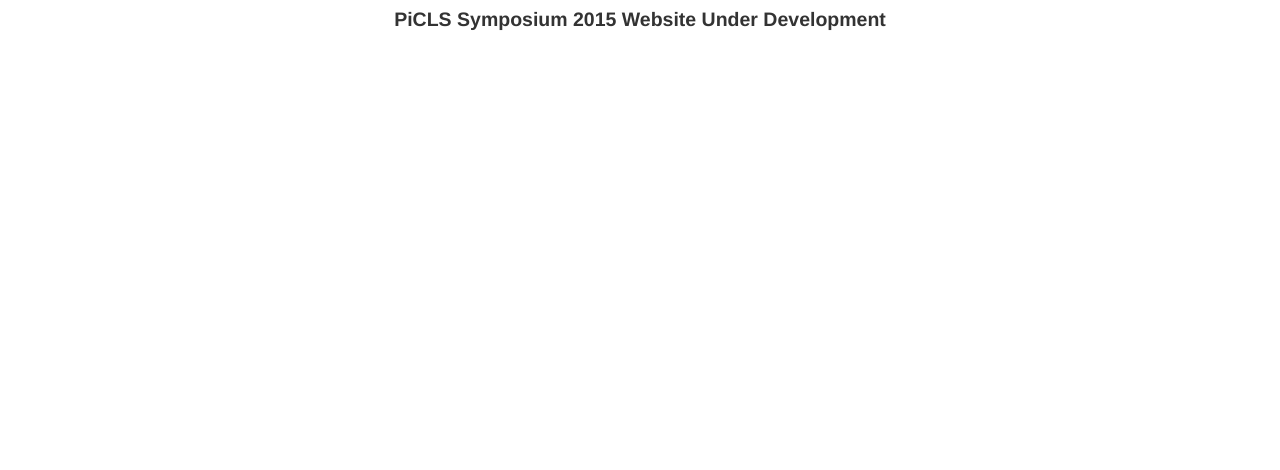
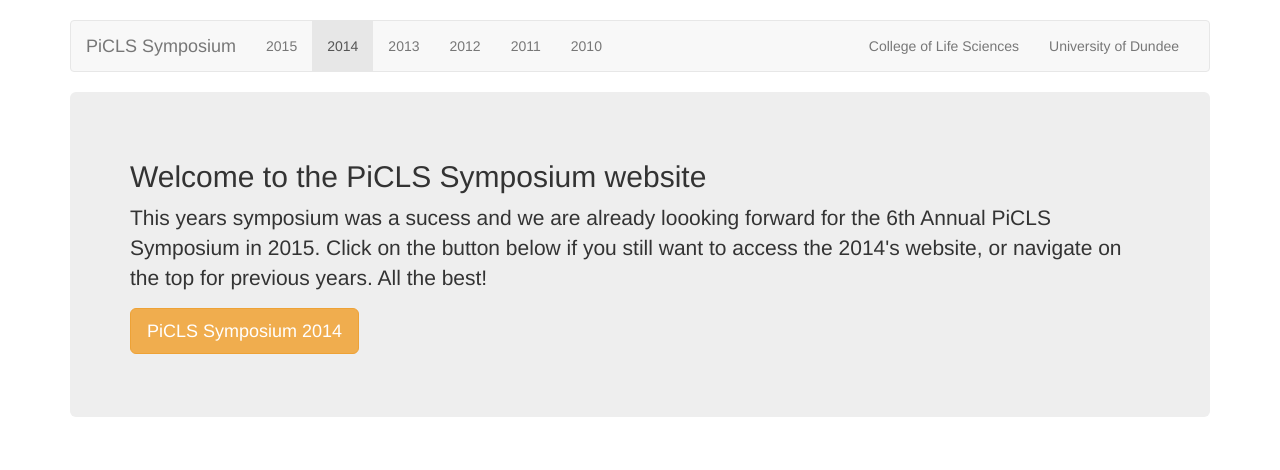
Before and after one commit to picls-symposium/picls-symposium.github.io, a plain HTML site: page index.html in a window 1280 px wide. Drawn offline with nearby package versions, Linux system fonts and the light colour scheme.

Commit message:
Updated the landing page

```diff
--- a/index.html
+++ b/index.html
@@ -1,14 +1,104 @@
-<!DOCTYPE html PUBLIC "-//W3C//DTD HTML 4.01 Transitional//EN">
 
-<html>
+<!DOCTYPE html>
+<html lang="en">
+  <head>
+    <meta charset="utf-8">
+    <meta http-equiv="X-UA-Compatible" content="IE=edge">
+    <meta name="viewport" content="width=device-width, initial-scale=1">
+    <meta name="description" content="">
+    <meta name="author" content="Fábio Madeira @biomadeira">
+    <link rel="icon" href="favicon.ico">
 
-        <head>
-            <title>PiCLS Symposium 2015</title>
+    <title>PiCLS Symposium Website</title>
 
-				<style type="text/css" media="screen">
-					html { color: #333; font-family: "Helvetica Neue", Arial, Helvetica, sans-serif; font-size: 13px; text-align: center; }
-					#container { margin: 0 auto; text-align: center; }
-				</style>
-        </head>
-<h2>PiCLS Symposium 2015 Website Under Development</h2>
+    <!-- Bootstrap core CSS -->
+    <link href="http://maxcdn.bootstrapcdn.com/bootstrap/3.2.0/css/bootstrap.min.css" rel="stylesheet">
+
+    <!-- Just for debugging purposes. Don't actually copy these 2 lines! -->
+    <!--[if lt IE 9]><script src="../../assets/js/ie8-responsive-file-warning.js"></script><![endif]-->
+    <script src="http://getbootstrap.com/assets/js/ie-emulation-modes-warning.js"></script>
+
+    <!-- IE10 viewport hack for Surface/desktop Windows 8 bug -->
+    <script src="http://getbootstrap.com/assets/js/ie10-viewport-bug-workaround.js"></script>
+
+    <!-- HTML5 shim and Respond.js IE8 support of HTML5 elements and media queries -->
+    <!--[if lt IE 9]>
+      <script src="https://oss.maxcdn.com/html5shiv/3.7.2/html5shiv.min.js"></script>
+      <script src="https://oss.maxcdn.com/respond/1.4.2/respond.min.js"></script>
+    <![endif]-->
+	<script type="text/javascript">
+	  (function(i,s,o,g,r,a,m){i['GoogleAnalyticsObject']=r;i[r]=i[r]||function(){
+	  (i[r].q=i[r].q||[]).push(arguments)},i[r].l=1*new Date();a=s.createElement(o),
+	  m=s.getElementsByTagName(o)[0];a.async=1;a.src=g;m.parentNode.insertBefore(a,m)
+	  })(window,document,'script','//www.google-analytics.com/analytics.js','ga');
+
+	  ga('create', 'UA-27982330-1', 'instapage.com');
+	  ga('send', 'pageview');
+  </script>
+
+  <!-- Custom styles for this template -->
+  <style>
+  body {
+    padding-top: 20px;
+    padding-bottom: 20px;
+  }
+
+  .navbar {
+    margin-bottom: 20px;
+  }
+  </style>
+  </head>
+
+  <body>
+
+    <div class="container">
+
+      <!-- Static navbar -->
+      <div class="navbar navbar-default" role="navigation">
+        <div class="container-fluid">
+          <div class="navbar-header">
+            <button type="button" class="navbar-toggle" data-toggle="collapse" data-target=".navbar-collapse">
+              <span class="sr-only">Toggle navigation</span>
+              <span class="icon-bar"></span>
+              <span class="icon-bar"></span>
+              <span class="icon-bar"></span>
+            </button>
+            <a class="navbar-brand" href="#">PiCLS Symposium</a>
+          </div>
+          <div class="navbar-collapse collapse">
+            <ul class="nav navbar-nav">
+              <li><a href="http://piclssymposium.org/2015/">2015</a></li>
+              <li class="active"><a href="http://piclssymposium.org/2014/">2014</a></li>
+              <li><a href="http://piclssymposium2013.wordpress.com/">2013</a></li>
+			  <li><a href="http://picls.lifesci.dundee.ac.uk/symposium2012/">2012</a></li>
+			  <li><a href="http://picls.lifesci.dundee.ac.uk/symposium2011/">2011</a></li>
+			  <li><a href="http://picls.lifesci.dundee.ac.uk/symposium/#programme">2010</a></li>
+            </ul>
+            <ul class="nav navbar-nav navbar-right">
+              <li><a href="http://www.lifesci.dundee.ac.uk/">College of Life Sciences</a></li>
+              <li><a href="http://www.dundee.ac.uk">University of Dundee</a></li>
+            </ul>
+          </div><!--/.nav-collapse -->
+        </div><!--/.container-fluid -->
+      </div>
+
+      <!-- Main component for a primary marketing message or call to action -->
+      <div class="jumbotron">
+        <h2>Welcome to the PiCLS Symposium website</h2>
+        <p>This years symposium was a sucess and we are already loooking forward for the 6th Annual PiCLS Symposium in 2015. Click on the button below if you still want to access the 2014's website, or navigate on the top for previous years.
+		All the best! </p>
+        <p>
+          <a class="btn btn-lg btn-warning" href="http://piclssymposium.org/2014/" role="button">PiCLS Symposium 2014</a>
+        </p>
+      </div>
+
+    </div> <!-- /container -->
+
+
+    <!-- Bootstrap core JavaScript
+    ================================================== -->
+    <!-- Placed at the end of the document so the pages load faster -->
+    <script src="https://ajax.googleapis.com/ajax/libs/jquery/1.11.1/jquery.min.js"></script>
+    <script src="http://maxcdn.bootstrapcdn.com/bootstrap/3.2.0/css/bootstrap.min.css"></script>
+  </body>
 </html>
```
